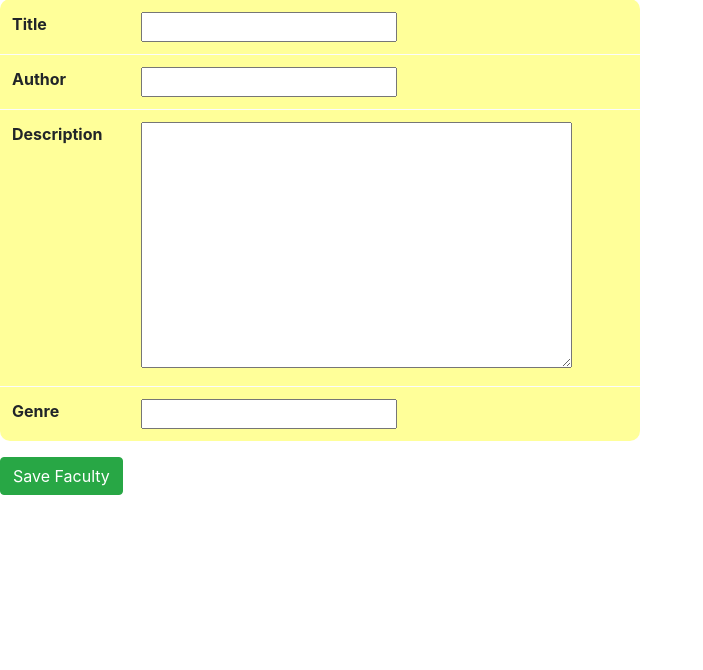
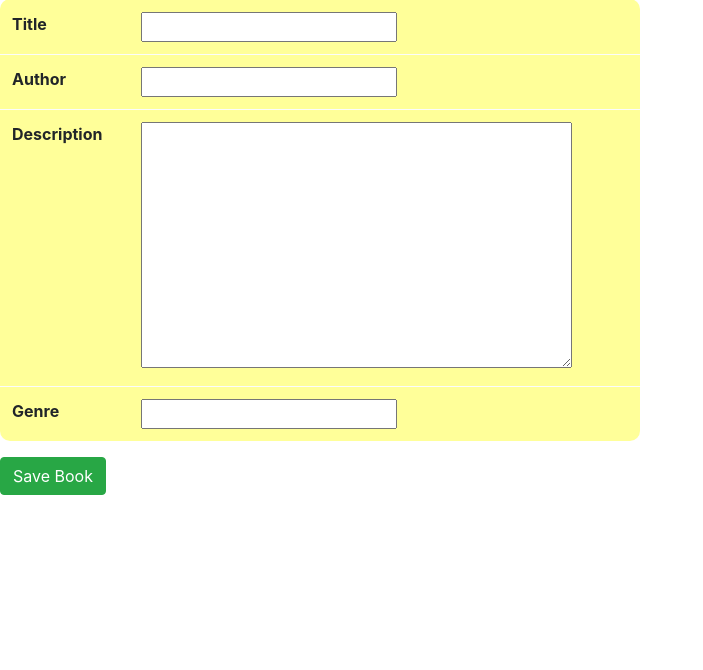
Before and after one commit to anishpdm/Django-CRUD-Operations, a Django app: page / in a window 1280 px wide. Shown: the part 57-727 px from the top of the page, without its empty margins (0-703 px from the left). Run offline with Django 3.2, Linux system fonts and the light colour scheme; some libraries are stand-ins or nearby versions.

Commit message:
button name changed

```diff
--- a/book/templates/index.html
+++ b/book/templates/index.html
@@ -19,7 +19,7 @@
 </table>
 
 
-   <button type="submit" class="btn btn-success">Save Faculty</button>
+   <button type="submit" class="btn btn-success">Save Book</button>
 
 </form>
 
```
